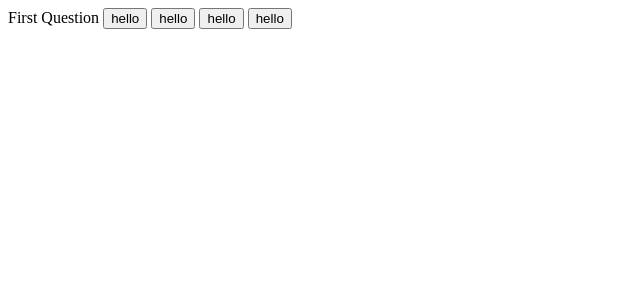
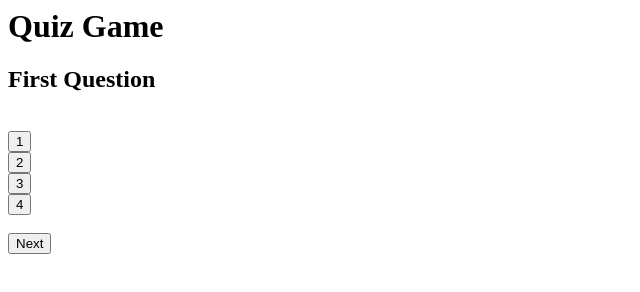
Before and after one commit to rpsrivastava24337/Quiz-App, a plain HTML site: page index.html in a window 1280 px wide. Shown: the whole page, without its empty margins (0-640 px from the left). Drawn offline with Linux system fonts and the light colour scheme.

Commit message:
add html docs structure for quiz app

```diff
--- a/index.html
+++ b/index.html
@@ -1,17 +1,25 @@
 <html>
+
 <head>
     <title>Quiz App</title>
 </head>
 <link rel="stylesheet" href="style.css">
+
 <body>
-<div>
-  <form>
-    <label>First  Question</label>
-    <button type="select">hello</button>
-    <button type="select">hello</button>
-    <button type="select">hello</button>
-    <button type="select">hello</button>
+    <div class="container">
+        <form class="main">
+            <h1>Quiz Game</h1>
+            <h2 id="question">First Question</h2><br>
+
+            <button id="btn" type="select">1</button><br>
+            <button id="btn" type="select">2</button><br>
+            <button id="btn" type="select">3</button><br>
+            <button id="btn" type="select">4</button><br><br>
+            <button id="next-btn" type="select">Next</button>
+
         </form>
     </div>
+    <script src="app.js"></script>
 </body>
+
 </html>
```
Lines whose indentation alone changed are shown as unchanged.
